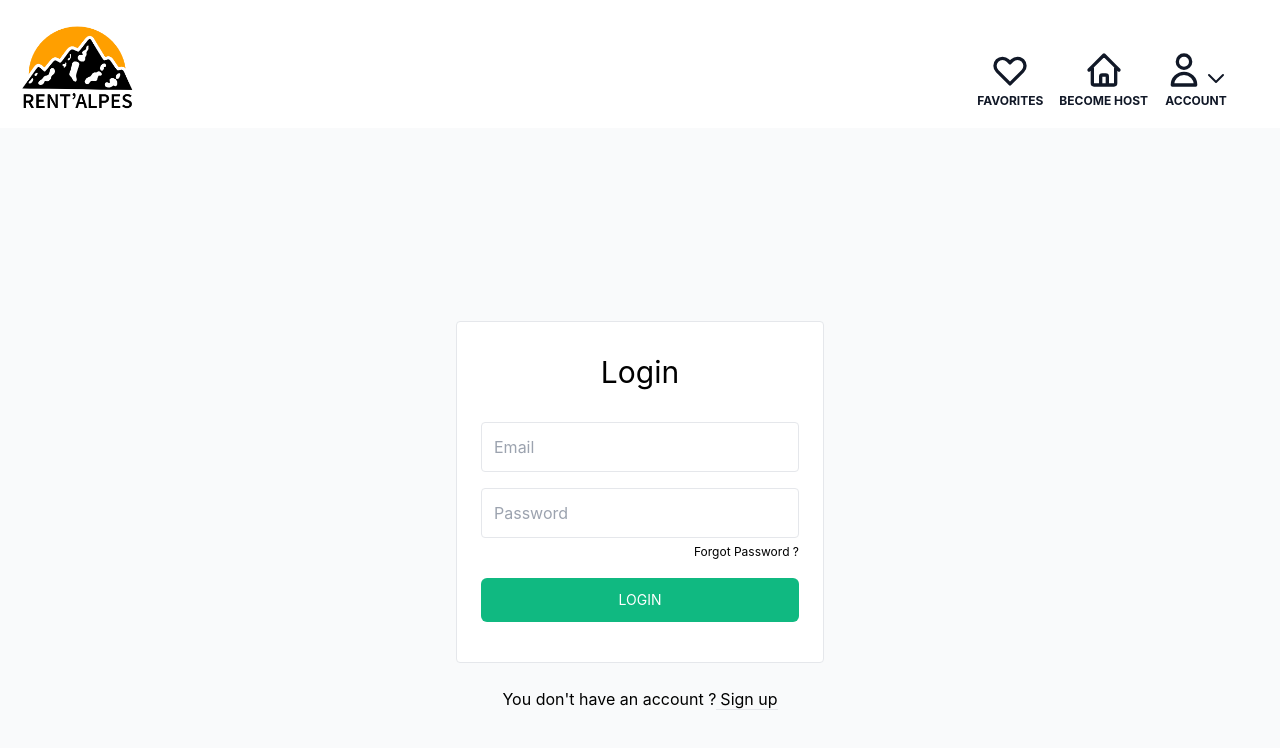
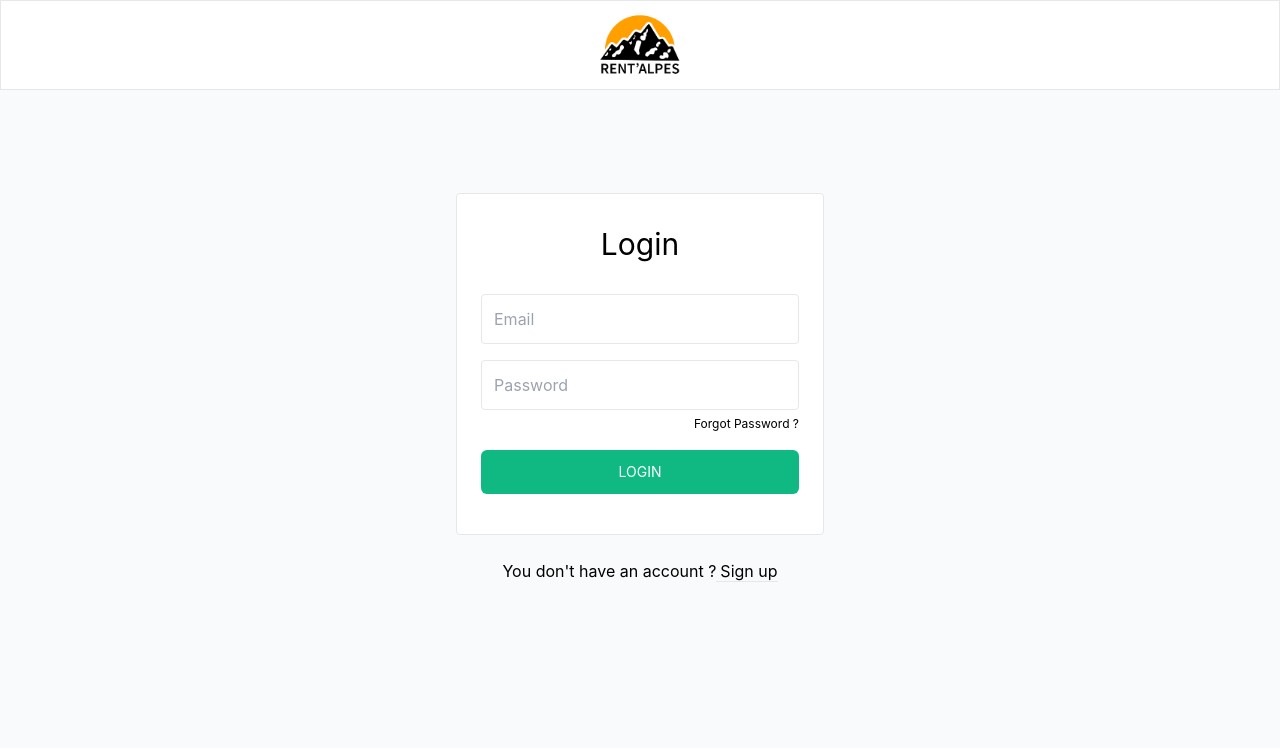
Before and after one commit to Rent-Alpes/rent-alpes, a React (Create React App) app: page /login in a window 1280 px wide. Shown: the top 748 px of the page. Built offline with nearby package versions, Linux system fonts and the light colour scheme; no server answers.

Commit message:
login repared

```diff
--- a/src/components/App/App.js
+++ b/src/components/App/App.js
@@ -39,10 +39,7 @@ function App() {
           <HeaderDark />
           <Signup />
         </Route>
-        <Route path="/login">
-          <HeaderDark />
-          <Login />
-        </Route>
+        <Route path="/login" component={Login}></Route>
         <Route path="/forgetpassword">
           <HeaderDark />
           <ForgetPassword />
--- a/src/components/Login/Login.js
+++ b/src/components/Login/Login.js
@@ -49,6 +49,16 @@ const Login = (props) => {
   return (
     <div>
       <div className="bg-gray-50 min-h-screen flex flex-col">
+        <nav className="bg-white p-1 fixed w-full z-10 top-0 border flex justify-center ">
+          <Link to="/">
+            <img
+              src={logo}
+              className="object-contain h-20"
+              alt="logo Rent'alpes"
+            />
+          </Link>
+        </nav>
+
         <div className="container max-w-sm mx-auto flex-1 flex flex-col items-center justify-center px-2">
           <div className="bg-white px-6 py-8 rounded border text-black w-full">
             <h1 className="mb-8 text-3xl text-center"> Login </h1>
```
